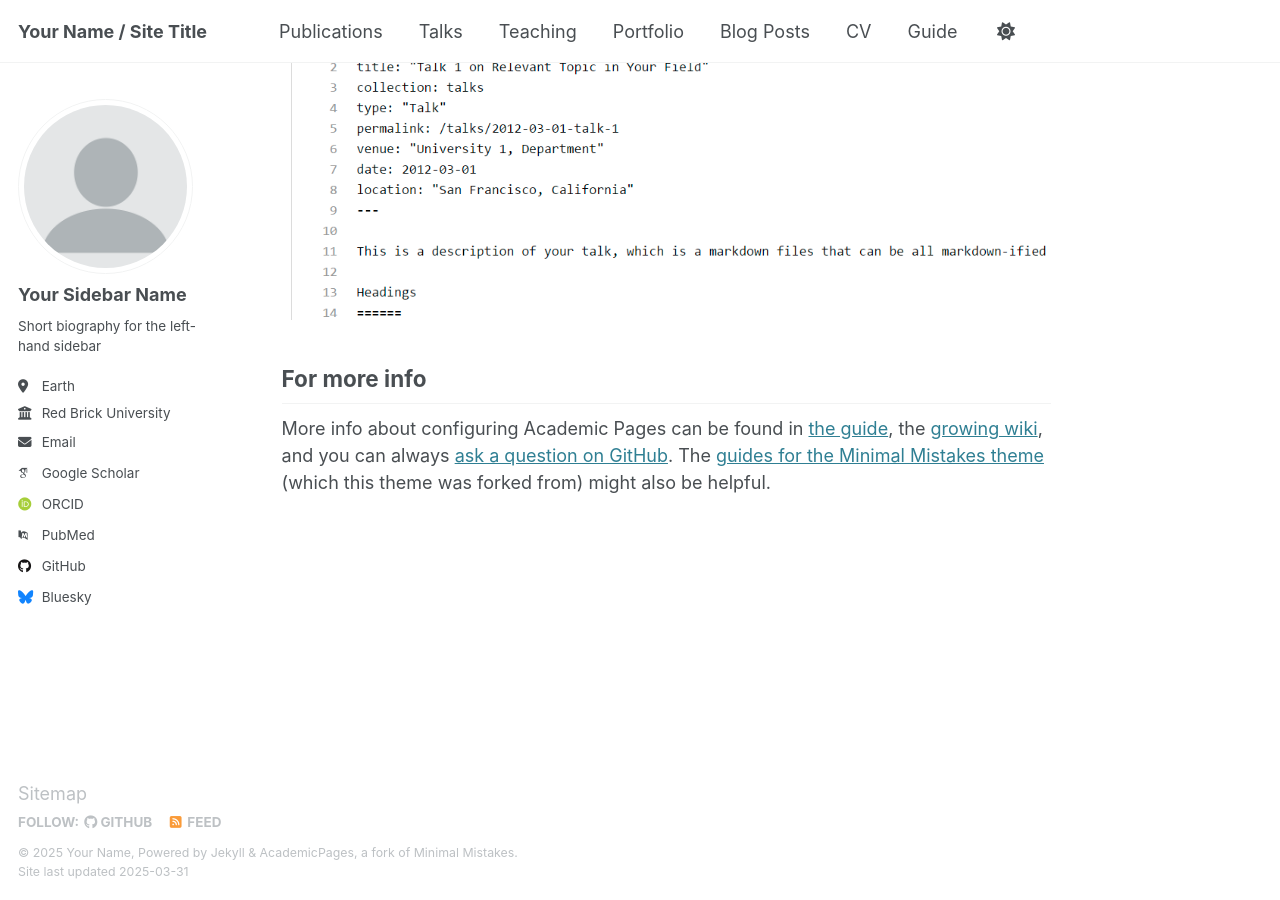
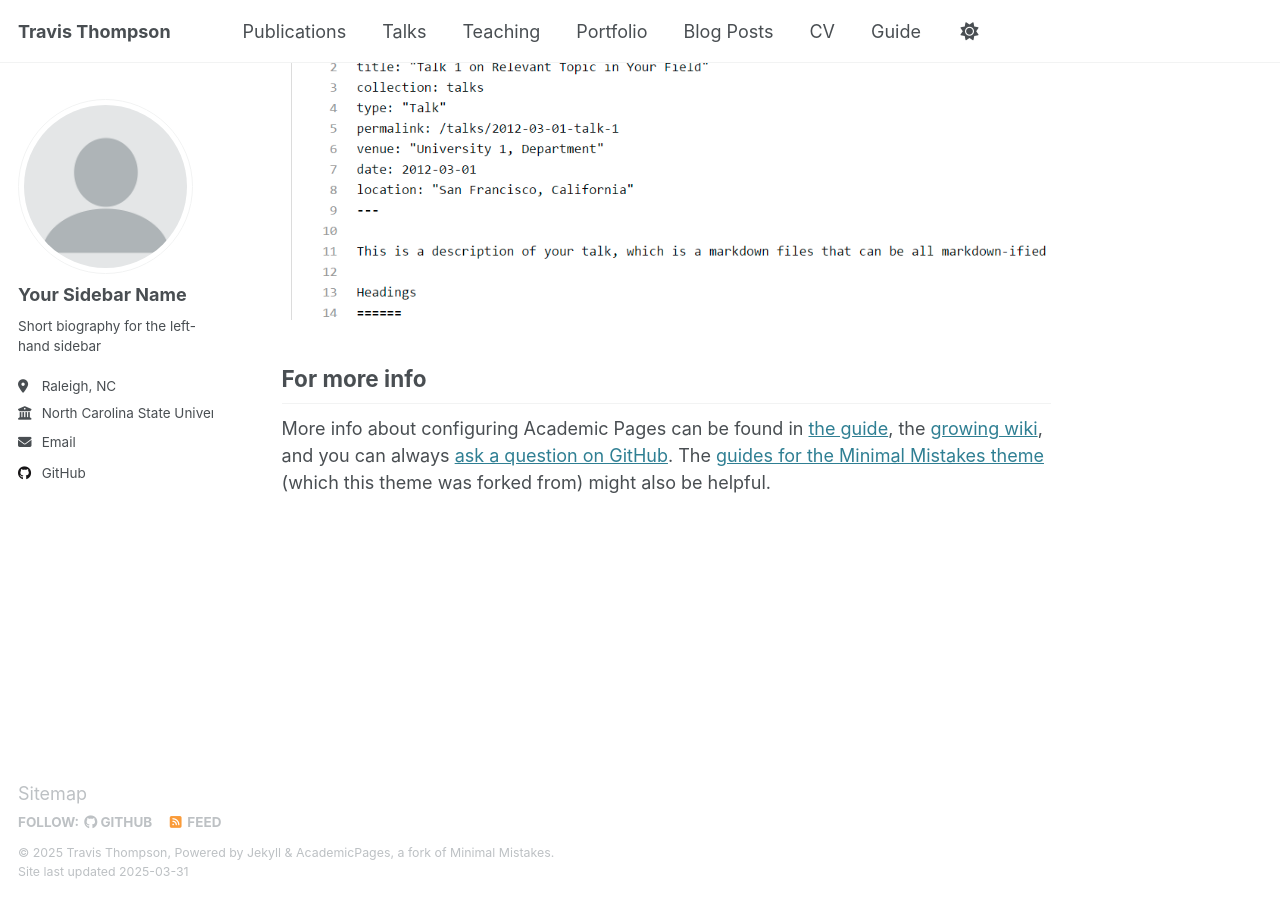
Before and after one commit to Travist14/TravisThompson, a Jekyll site: the page built from _pages/about.md, in a window 1280 px wide and 900 px high, scrolled down 2607 px. Built offline with Jekyll 4.4.1, drawn with Linux system fonts in a browser that asks for light colours; some web fonts are replaced.

Commit message:
Update _config.yml

```diff
--- a/_config.yml
+++ b/_config.yml
@@ -9,13 +9,13 @@
 # Basic Site Settings
 locale                   : "en-US"
 site_theme               : "default"
-title                    : "Your Name / Site Title"
+title                    : "Travis Thompson"
 title_separator          : "-"
-name                     : &name "Your Name"
+name                     : &name "Travis Thompson"
 description              : &description "personal description"
-url                      : https://academicpages.github.io # the base hostname & protocol for your site e.g. "https://[your GitHub username].github.io"
+url                      : https://travist14.github.io  # https://academicpages.github.io the base hostname & protocol for your site e.g. "https://[your GitHub username].github.io"
 baseurl                  : "" # the subpath of your site, e.g. "/blog"
-repository               : "academicpages/academicpages.github.io"
+repository               : "travist14/TravisThompson"
 
 # Site Author - The following control what appear as part of the author content on the side bar.
 #               If a field is blank the icon and link will not appear, otherwise it will be shown.
@@ -26,18 +26,18 @@ author:
   name             : "Your Sidebar Name"
   pronouns         : # example: "she/her"
   bio              : "Short biography for the left-hand sidebar"
-  location         : "Earth"
-  employer         : "Red Brick University"
+  location         : "Raleigh, NC"
+  employer         : "North Carolina State University"
   uri              : # URL
-  email            : "none@example.org"
+  email            : "tkt.ma@icloud.com"
 
   # Academic websites
   arxiv            : # URL - Update with the correct link to your profile
-  googlescholar    : "https://scholar.google.com/citations?user=PS_CX0AAAAAJ"
+  googlescholar    : # "https://scholar.google.com/citations?user=PS_CX0AAAAAJ"
   impactstory      : # URL
-  orcid            : "http://orcid.org/yourorcidurl"
+  orcid            : # "http://orcid.org/yourorcidurl"
   semantic         : # URL
-  pubmed           : "https://www.ncbi.nlm.nih.gov/pubmed/?term=john+snow"
+  pubmed           : # "https://www.ncbi.nlm.nih.gov/pubmed/?term=john+snow"
   researchgate     : # URL
   scopus           : # URL
 
@@ -45,12 +45,12 @@ author:
   bitbucket        : # Username - Update with your username on the site
   codepen          : # Username
   dribbble         : # Username
-  github           : "academicpages"
+  github           : "travist14"
   kaggle           : # Username
   stackoverflow    : # User number or user number and name (i.e., use "1" or "1/jeff-atwood")
 
   # Social media
-  bluesky          : "bsky.app" # Replace this with you Bluesky username
+  bluesky          : # "bsky.app" # Replace this with you Bluesky username
   facebook         : # Username
   flickr           : # Username
   foursquare       : # Username
```
